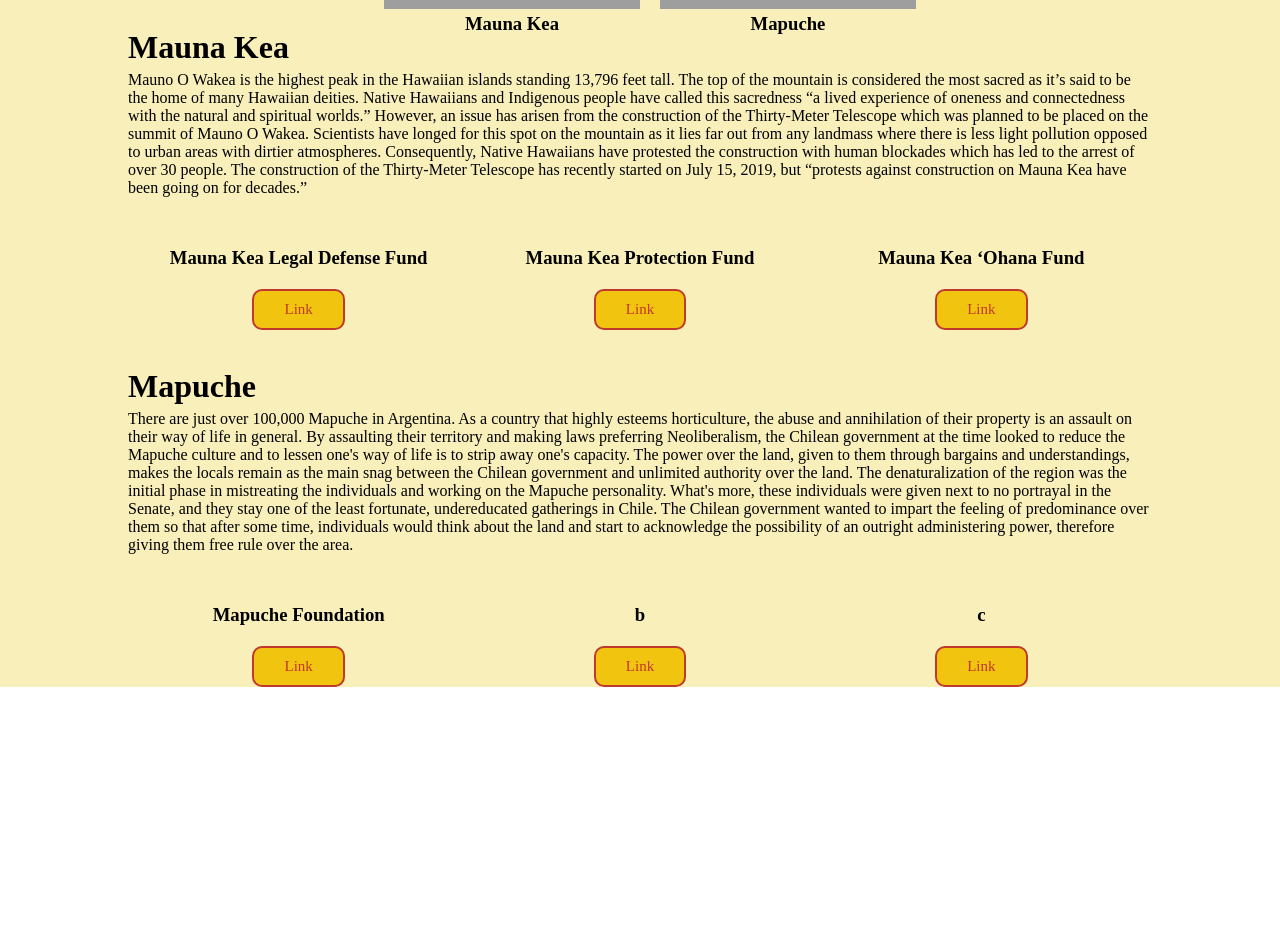
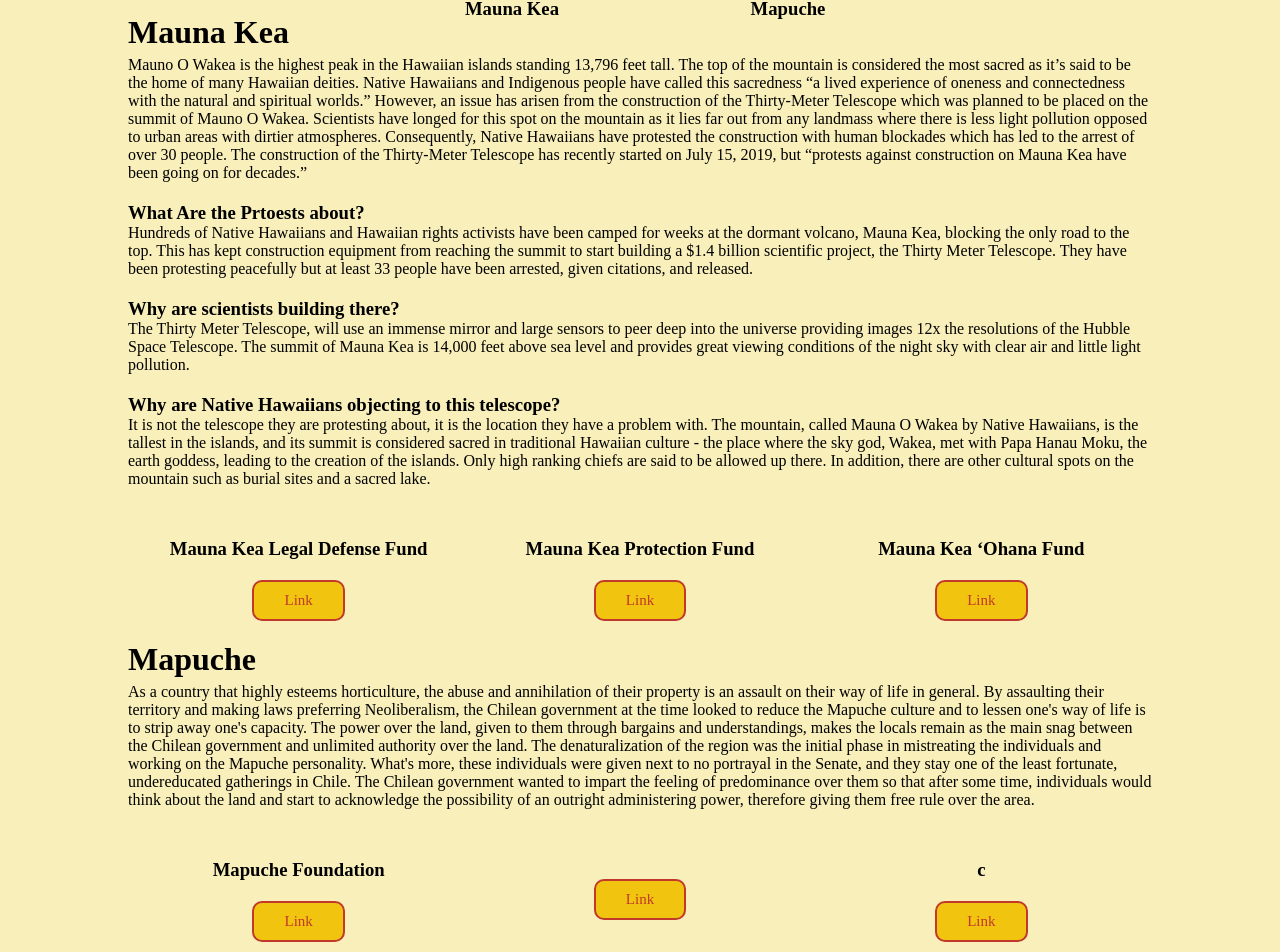
Before and after one commit to Jmendoza194/Nas_Prjct, a React (Create React App) app: page / in a window 1280 px wide. Shown: the part 2796-3748 px from the top of the page. Before the commit the page ends 3483 px from the top, so only its background shows below. Built offline with nearby package versions, Linux system fonts and the light colour scheme; grey boxes are pictures that could not be loaded.

Commit message:
Added Mauna Kea Info

```diff
--- a/src/components/Help_Section/HelpSection.js
+++ b/src/components/Help_Section/HelpSection.js
@@ -26,11 +26,17 @@ const HelpSection = ({ MaunaKeaLinks,MapucheLinks, MapucheName, MaunaKeaName })
             <div className='links-container'>
                 <h1>Mauna Kea</h1>
                 <p className='supersmall-margin-up'>Mauno O Wakea is the highest peak in the Hawaiian islands standing 13,796 feet tall. The top of the mountain is considered the most sacred as it’s said to be the home of many Hawaiian deities. Native Hawaiians and Indigenous people have called this sacredness “a lived experience of oneness and connectedness with the natural and spiritual worlds.” However, an issue has arisen from the construction of the Thirty-Meter Telescope which was planned to be placed on the summit of Mauno O Wakea. Scientists have longed for this spot on the mountain as it lies far out from any landmass where there is less light pollution opposed to urban areas with dirtier atmospheres. Consequently, Native Hawaiians have protested the construction with human blockades which has led to the arrest of over 30 people. The construction of the Thirty-Meter Telescope has recently started on July 15, 2019, but “protests against construction on Mauna Kea have been going on for decades.” </p>
+                <h3 className='margin-up'>What Are the Prtoests about?</h3>
+                <p>Hundreds of Native Hawaiians and Hawaiian rights activists have been camped for weeks at the dormant volcano, Mauna Kea, blocking the only road to the top. This has kept construction equipment from reaching the summit to start building a $1.4 billion scientific project, the Thirty Meter Telescope. They have been protesting peacefully but at least 33 people have been arrested, given citations, and released. </p>
+                <h3 className='margin-up'>Why are scientists building there?</h3>
+                <p>The Thirty Meter Telescope, will use an immense mirror and large sensors to peer deep into the universe providing images 12x the resolutions of the Hubble Space Telescope. The summit of Mauna Kea is 14,000 feet above sea level and provides great viewing conditions of the night sky with clear air and little light pollution.</p>
+                <h3 className='margin-up'>Why are Native Hawaiians objecting to this telescope?</h3>
+                <p>It is not the telescope they are protesting about, it is the location they have a problem with. The mountain, called Mauna O Wakea by Native Hawaiians, is the tallest in the islands, and its summit is considered sacred in traditional Hawaiian culture -  the place where the sky god, Wakea, met with Papa Hanau Moku, the earth goddess, leading to the creation of the islands. Only high ranking chiefs are said to be allowed up there. In addition, there are other cultural spots on the mountain such as burial sites and a sacred lake.</p>
                 <LinksList links={MaunaKeaLinks} name={MaunaKeaName}/>
             </div>
             <div className='links-container'>
                 <h1 >Mapuche</h1>
-                <p className='supersmall-margin-up'>There are just over 100,000 Mapuche in Argentina. As a country that highly esteems horticulture, the abuse and annihilation of their property is an assault on their way of life in general. By assaulting their territory and making laws preferring Neoliberalism, the Chilean government at the time looked to reduce the Mapuche culture and to lessen one's way of life is to strip away one's capacity. The power over the land, given to them through bargains and understandings, makes the locals remain as the main snag between the Chilean government and unlimited authority over the land. The denaturalization of the region was the initial phase in mistreating the individuals and working on the Mapuche personality. What's more, these individuals were given next to no portrayal in the Senate, and they stay one of the least fortunate, undereducated gatherings in Chile. The Chilean government wanted to impart the feeling of predominance over them so that after some time, individuals would think about the land and start to acknowledge the possibility of an outright administering power, therefore giving them free rule over the area. </p>
+                <p className='supersmall-margin-up'> As a country that highly esteems horticulture, the abuse and annihilation of their property is an assault on their way of life in general. By assaulting their territory and making laws preferring Neoliberalism, the Chilean government at the time looked to reduce the Mapuche culture and to lessen one's way of life is to strip away one's capacity. The power over the land, given to them through bargains and understandings, makes the locals remain as the main snag between the Chilean government and unlimited authority over the land. The denaturalization of the region was the initial phase in mistreating the individuals and working on the Mapuche personality. What's more, these individuals were given next to no portrayal in the Senate, and they stay one of the least fortunate, undereducated gatherings in Chile. The Chilean government wanted to impart the feeling of predominance over them so that after some time, individuals would think about the land and start to acknowledge the possibility of an outright administering power, therefore giving them free rule over the area. </p>
                 <LinksList  links={MapucheLinks} name={MapucheName}/>
             </div>
         </div>
--- a/src/components/home_page/Home.js
+++ b/src/components/home_page/Home.js
@@ -27,11 +27,11 @@ class Home extends React.Component{
                             'Lorem ipsum dolor sit amet, consectetur adipiscing elit, sed do eiusmod tempor incididunt ut labore et dolore magna aliqua. Ut enim ad minim veniam, quis nostrud exercitation ullamco laborisnisi ut aliquip ex ea commodo consequat. Duis aute irure dolor in reprehenderit in voluptate velit esse cillum dolore eu fugiat nulla pariatur. Excepteur sint occaecat cupidatat non proident, sunt in culpa qui officia deserunt mollit anim id est laborum.'],
             videos:['https://www.youtube.com/embed/A2w8TWpSfgQ','https://www.youtube.com/embed/WbMX_LoT_YA','https://www.youtube.com/embed/41pnfq27Oak','https://www.youtube.com/embed/sJJ_9UEX86k'],
             MaunaKeaName:['Mauna Kea Legal Defense Fund','Mauna Kea Protection Fund','Mauna Kea ‘Ohana Fund'],
-            MapucheName:['Mapuche Foundation','b','c'],
+            MapucheName:['Mapuche Foundation','','c'],
             MaunaKeaLinks:['https://org.salsalabs.com/o/2699/p/salsa/donation/common/public/?donate_page_KEY=7145',
                             'https://7genfund.abilafundraisingonline.com/hpmaunakea',
                             'https://www.protectmaunakea.net/mauna-kea-ohana-fund'],
-            MapucheLinks:['https://www.mapuche.nl/','b','c']
+            MapucheLinks:['https://www.mapuche.nl/','https://minorityrights.org/minorities/mapuche/','c']
 
         }
     }
--- a/src/styles/grid-styles.css
+++ b/src/styles/grid-styles.css
@@ -74,7 +74,7 @@
 
 .Help-grid{
     display: grid;
-    grid-template-rows: .3fr 1fr 1fr 1fr;
+    grid-template-rows: .3fr .1fr 1fr 1fr;
     grid-gap: 20px;
     margin-left: 10%;
     margin-right: 10%;
```
